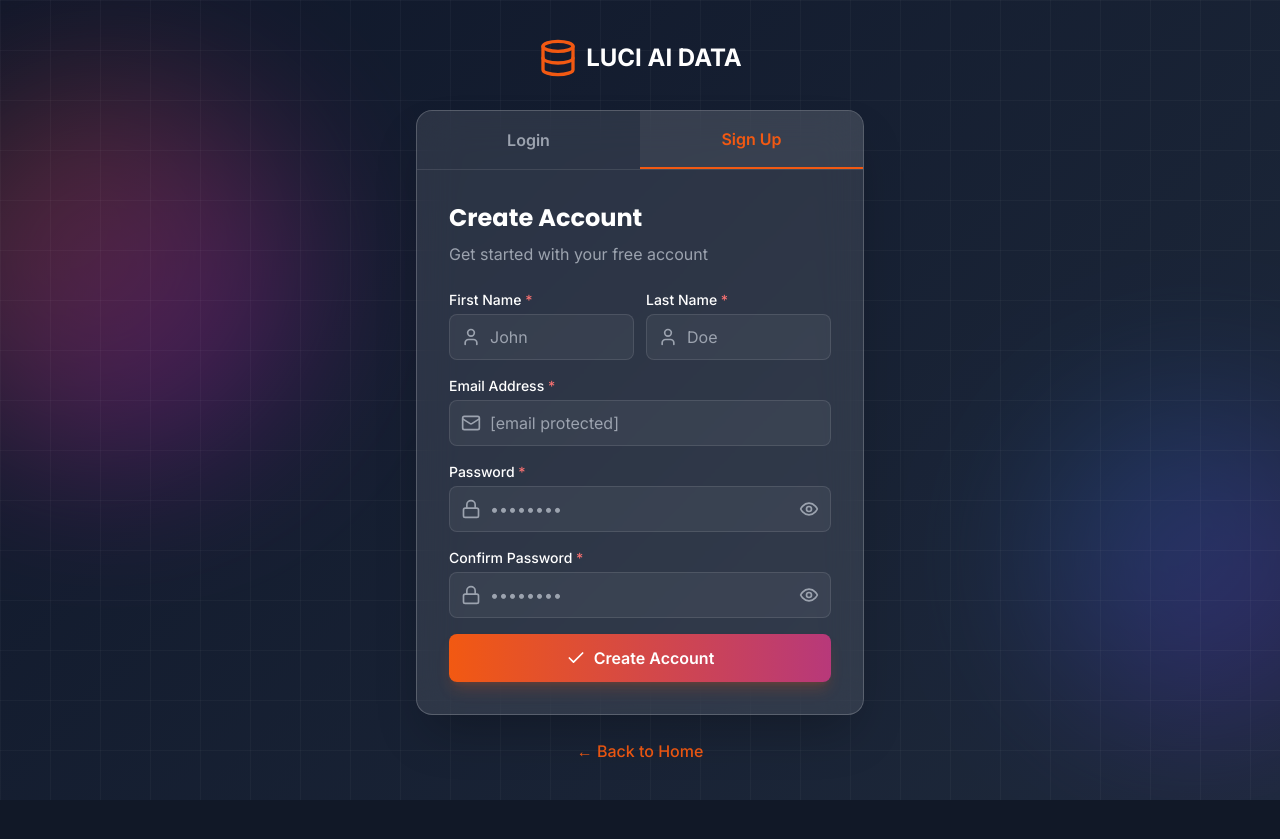
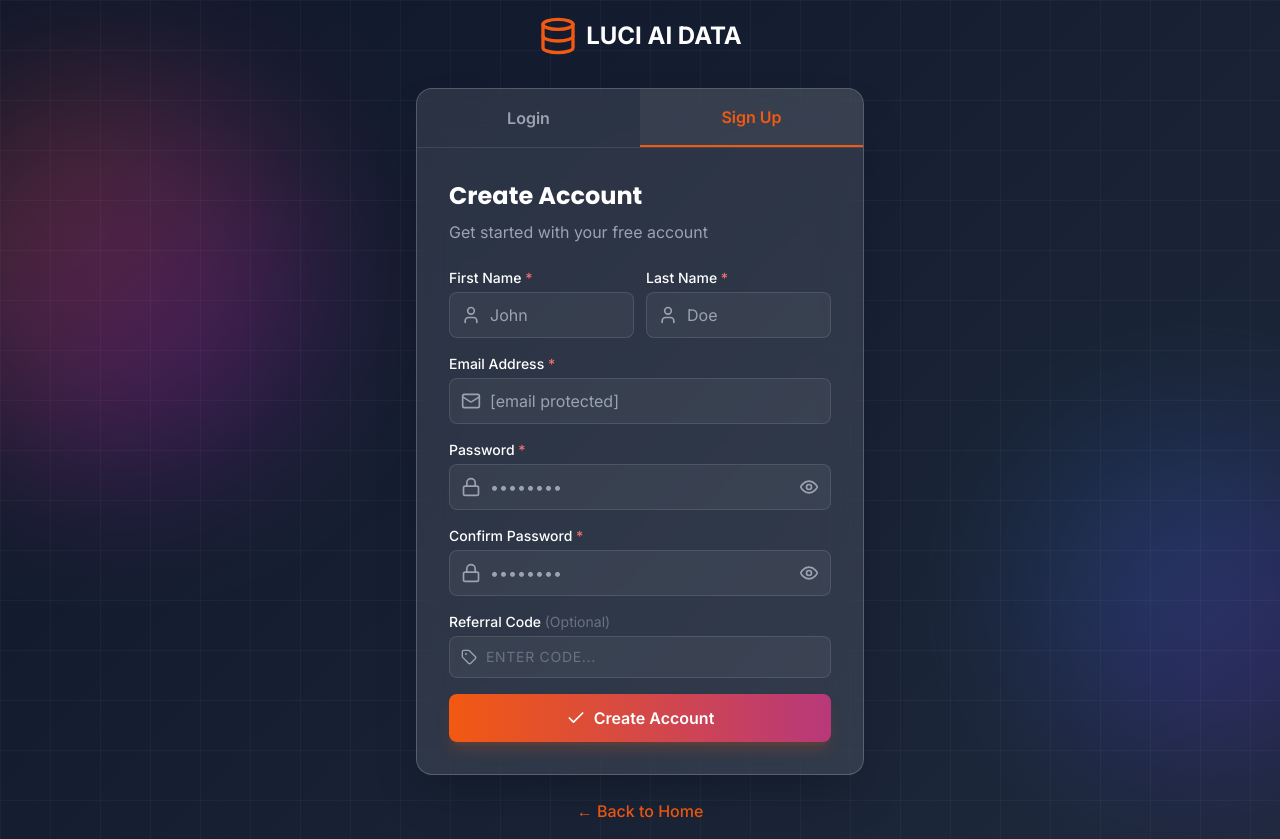
Before and after one commit to sambit-prog/Luci-AI-Data, a React (Vite) app: page /auth in a window 1280 px wide. Both pictures are taken after a click on the button "Sign Up". Before the commit the page ends 800 px from the top, so only its background shows below. Built offline with nearby package versions, Linux system fonts and the light colour scheme; no server answers.

Commit message:
referral code feature added

```diff
--- a/src/components/SignUpForm.tsx
+++ b/src/components/SignUpForm.tsx
@@ -4,8 +4,8 @@
  */
 
 import { useState, FormEvent } from 'react';
-import { Mail, Lock, User as UserIcon, AlertCircle, Check, Eye, EyeOff } from 'lucide-react';
-import { signUp } from '../services/authService';
+import { Mail, Lock, User as UserIcon, AlertCircle, Check, Eye, EyeOff, Tag, Loader2 } from 'lucide-react';
+import { signUp, validateReferralCode } from '../services/authService';
 import { useNavigate } from 'react-router-dom';
 
 interface FormErrors {
@@ -27,6 +27,8 @@ export const SignUpForm = () => {
     const [errors, setErrors] = useState<FormErrors>({});
     const [isSubmitting, setIsSubmitting] = useState(false);
     const [serverError, setServerError] = useState('');
+    const [referralCode, setReferralCode] = useState('');
+    const [referralStatus, setReferralStatus] = useState<'idle' | 'checking' | 'valid' | 'invalid'>('idle');
 
     const navigate = useNavigate();
 
@@ -64,6 +66,18 @@ export const SignUpForm = () => {
         setErrors(prev => ({ ...prev, [field]: error }));
     };
 
+    const handleReferralBlur = async () => {
+        const code = referralCode.trim();
+        if (!code) { setReferralStatus('idle'); return; }
+        setReferralStatus('checking');
+        try {
+            const isValid = await validateReferralCode(code);
+            setReferralStatus(isValid ? 'valid' : 'invalid');
+        } catch {
+            setReferralStatus('idle');
+        }
+    };
+
     const handleSubmit = async (e: FormEvent) => {
         e.preventDefault();
         setServerError('');
@@ -85,7 +99,7 @@ export const SignUpForm = () => {
         setIsSubmitting(true);
 
         try {
-            const response = await signUp(firstName.trim(), lastName.trim(), email.trim(), password);
+            const response = await signUp(firstName.trim(), lastName.trim(), email.trim(), password, referralCode.trim() || undefined);
 
             if (response.success) {
                 navigate('/verify-email', { state: { email: email.trim() } });
@@ -248,6 +262,46 @@ export const SignUpForm = () => {
                 )}
             </div>
 
+            {/* Referral Code */}
+            <div>
+                <label htmlFor="referralCode" className="block text-sm font-medium text-white mb-1">
+                    Referral Code <span className="text-gray-500 font-normal">(Optional)</span>
+                </label>
+                <div className="relative">
+                    <Tag className="absolute left-3 top-1/2 -translate-y-1/2 h-4 w-4 text-gray-400" />
+                    <input
+                        type="text"
+                        id="referralCode"
+                        value={referralCode}
+                        onChange={(e) => { setReferralCode(e.target.value.toUpperCase()); setReferralStatus('idle'); }}
+                        onBlur={handleReferralBlur}
+                        placeholder="Enter code..."
+                        className={`w-full pl-9 pr-10 py-2.5 bg-white/5 border rounded-lg text-white placeholder-gray-500 focus:outline-none focus:ring-2 transition uppercase tracking-wider text-sm ${
+                            referralStatus === 'valid'
+                                ? 'border-green-500 focus:ring-green-500/30'
+                                : referralStatus === 'invalid'
+                                ? 'border-orange-400 focus:ring-orange-400/30'
+                                : 'border-white/10 focus:ring-brand-orange focus:border-brand-orange'
+                        }`}
+                    />
+                    <div className="absolute right-3 top-1/2 -translate-y-1/2">
+                        {referralStatus === 'checking' && <Loader2 className="h-4 w-4 text-gray-400 animate-spin" />}
+                        {referralStatus === 'valid' && <Check className="h-4 w-4 text-green-400" />}
+                        {referralStatus === 'invalid' && <AlertCircle className="h-4 w-4 text-orange-400" />}
+                    </div>
+                </div>
+                {referralStatus === 'valid' && (
+                    <p className="mt-1 text-xs text-green-400 flex items-center gap-1">
+                        <Check className="h-3 w-3" /> Code applied! You'll receive bonus credits on signup.
+                    </p>
+                )}
+                {referralStatus === 'invalid' && (
+                    <p className="mt-1 text-xs text-orange-400 flex items-center gap-1">
+                        <AlertCircle className="h-3 w-3" /> Invalid referral code.
+                    </p>
+                )}
+            </div>
+
             {/* Server Error */}
             {serverError && (
                 <div className="bg-red-50 border border-red-200 rounded-lg p-3 flex items-start gap-2">
--- a/src/services/authService.ts
+++ b/src/services/authService.ts
@@ -32,17 +32,35 @@ const buildUser = (
     emailVerifierCredits: 0,
 });
 
+export const validateReferralCode = async (code: string): Promise<boolean> => {
+    const { data } = await supabase
+        .from('luciAI_referral_codes')
+        .select('id')
+        .eq('code', code.toUpperCase().trim())
+        .eq('is_active', true)
+        .maybeSingle();
+    return !!data;
+};
+
 export const signUp = async (
     firstName: string,
     lastName: string,
     email: string,
-    password: string
+    password: string,
+    referralCode?: string
 ): Promise<AuthResponse> => {
+    const metadata: Record<string, string> = {
+        full_name: `${firstName} ${lastName}`,
+    };
+    if (referralCode?.trim()) {
+        metadata.referral_code = referralCode.toUpperCase().trim();
+    }
+
     const { error } = await supabase.auth.signUp({
         email,
         password,
         options: {
-            data: { full_name: `${firstName} ${lastName}` },
+            data: metadata,
             emailRedirectTo: `${window.location.origin}/auth/callback`,
         },
     });
```
